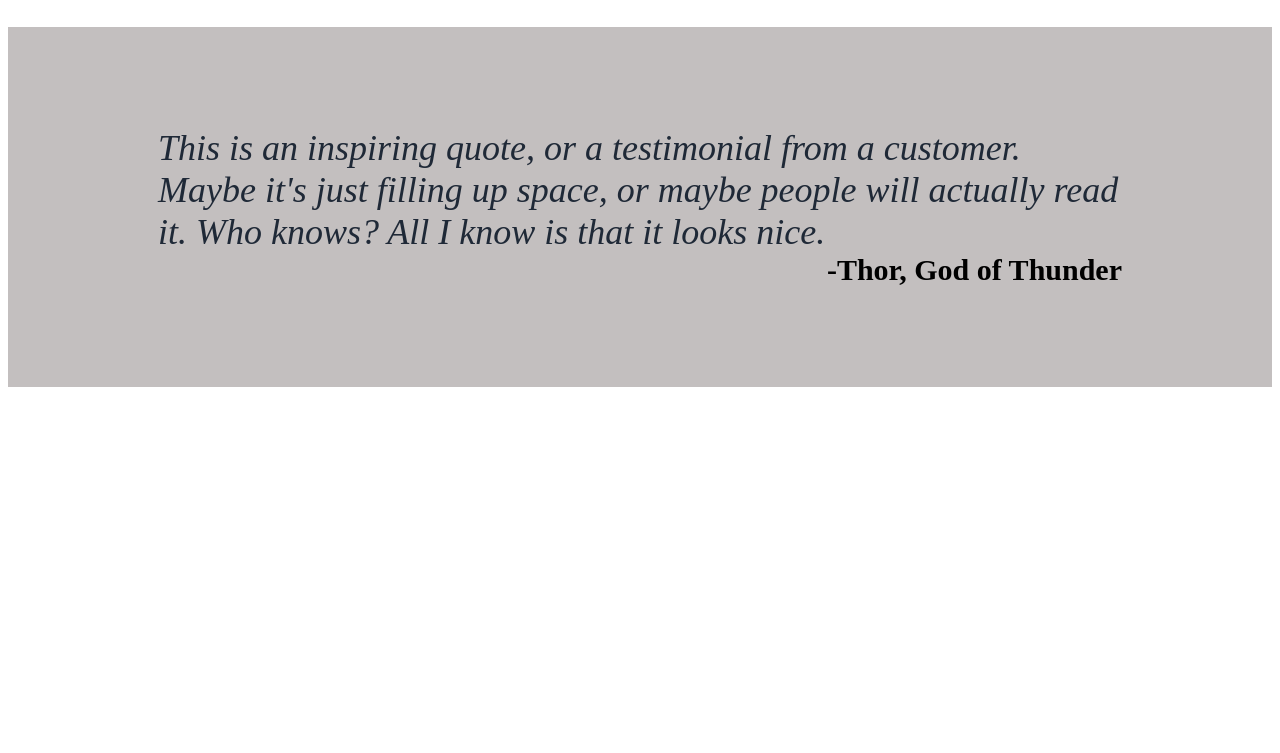
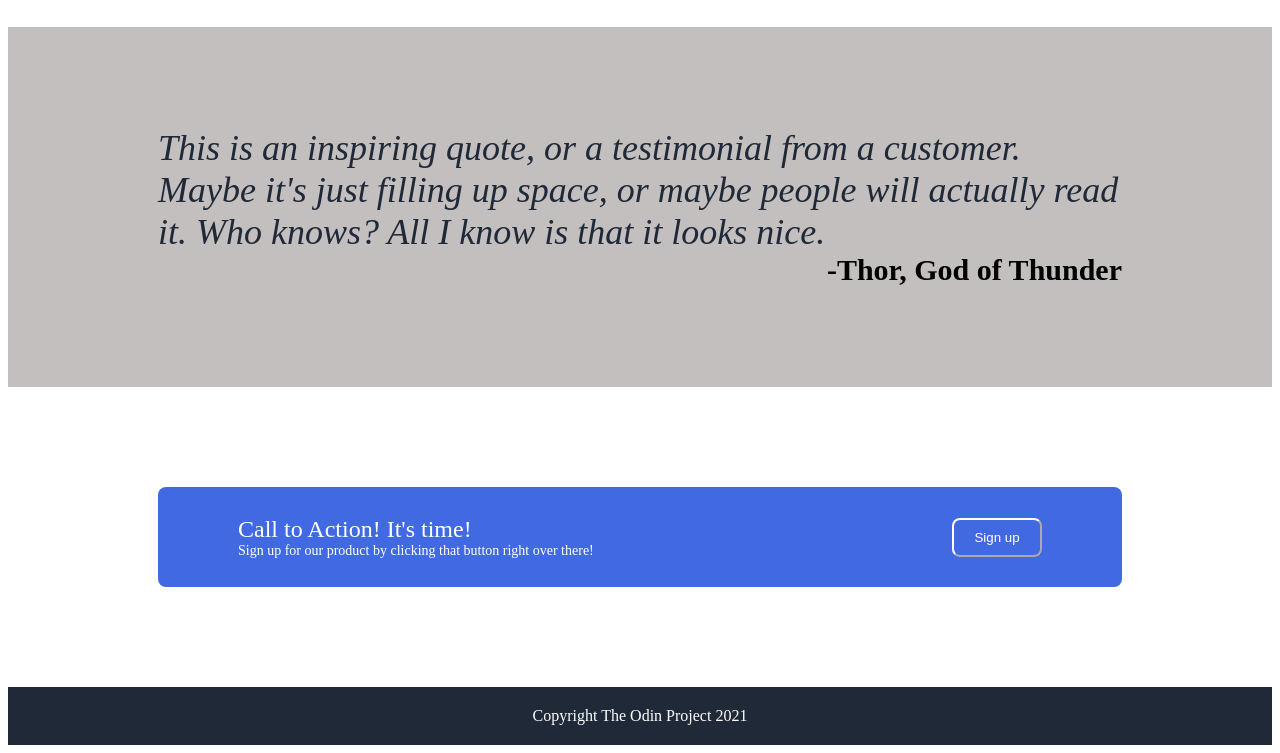
Before and after one commit to eeruos/landing_page, a plain HTML site: page index.html in a window 1280 px wide. Shown: the part 659-1412 px from the top of the page. Before the commit the page ends 1054 px from the top, so only its background shows below. Drawn offline with Linux system fonts and the light colour scheme.

Commit message:
Complete project

```diff
--- a/index.html
+++ b/index.html
@@ -80,6 +80,22 @@
         <div class="text2">-Thor, God of Thunder</div>
     </div>
 
+    <div class="fifth_part">
+        <div class="big_box">
+            <div class="left_part">
+                <div class="left_1">Call to Action! It's time!</div>
+                <div class="left_2">Sign up for our product by clicking that button right over there!</div>
+            </div>
+            <button class="sign_up">Sign up</button>
+        </div>
+    </div>
+
+    <div class="footer">
+        <div class="footer_content">
+            Copyright The Odin Project 2021
+        </div>
+    </div>
+
 
 
 </body>
--- a/styles.css
+++ b/styles.css
@@ -175,3 +175,71 @@ a {
     font-weight: bold;
     align-self: flex-end;
 }
+
+.fifth_part {
+    display: flex;
+    justify-content: center;
+    align-items: center;
+    flex: 4;
+    flex-basis: 100px;
+    padding: 100px 150px;
+    gap: 0px;
+}
+
+.big_box {
+    display: flex;
+    max-width: 1000px;
+    max-height: 600px;
+    min-height: 100px;
+    background-color: royalblue;
+    flex: 1;
+    border-radius: 8px;
+    justify-content: space-between;
+    align-items: center;
+    padding: 0px 80px;
+
+}
+
+.left_part {
+    flex: 1;
+    color: white;
+    display: flex;
+    flex-direction: column;
+}
+
+.left_1 {
+    flex: 1;
+    font-size: 24px;
+}
+
+.left_2 {
+    flex: 1;
+    font-size: 14px;
+}
+
+.sign_up {
+    flex: 1;
+    background-color: royalblue;
+    color: white;
+    border-radius: 8px;
+    border-color: white;
+    max-width: 90px;
+    max-height: auto;
+    padding: 10px 0px;
+
+}
+
+.footer {
+    background-color: #1F2937;
+    display: flex;
+    justify-content: center;
+    align-items: center;
+    padding: 20px 0px;
+
+}
+
+.footer_content {
+
+    color: white;
+    font-size: 16px;
+}
```
